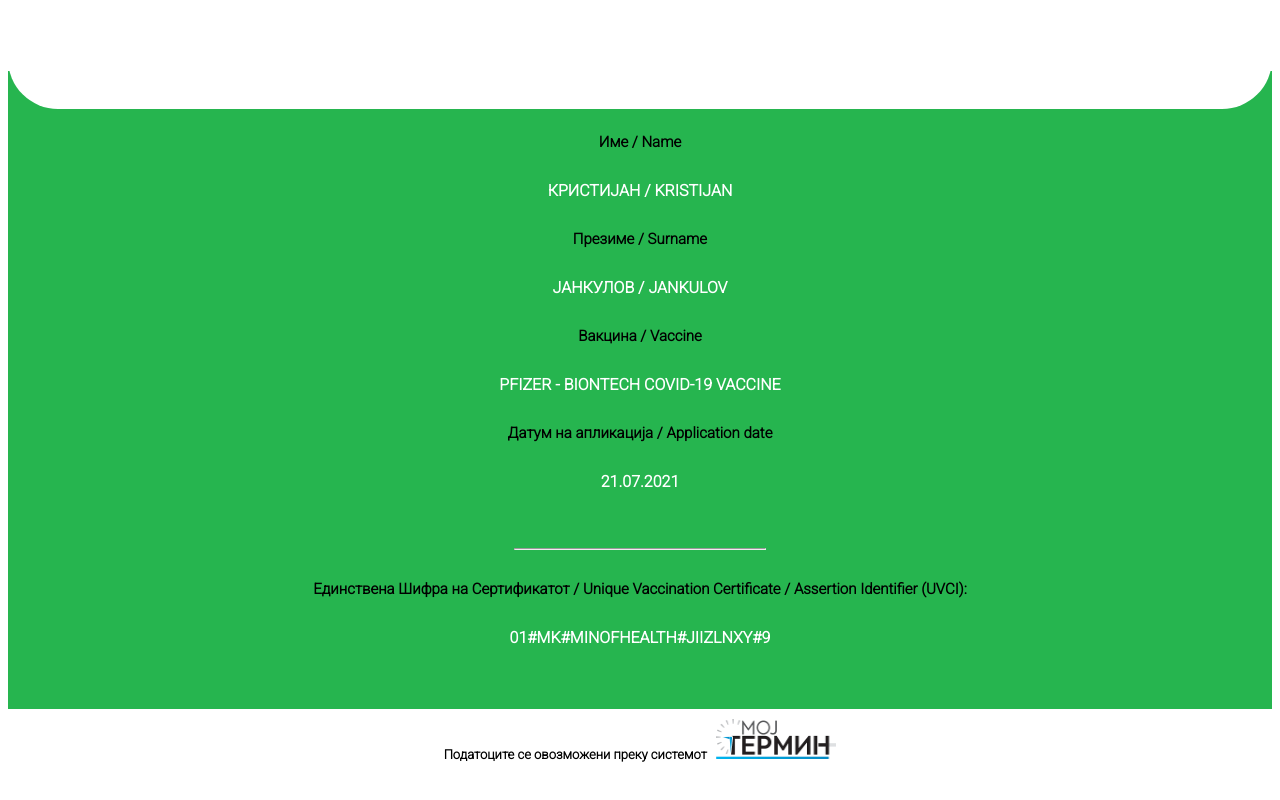
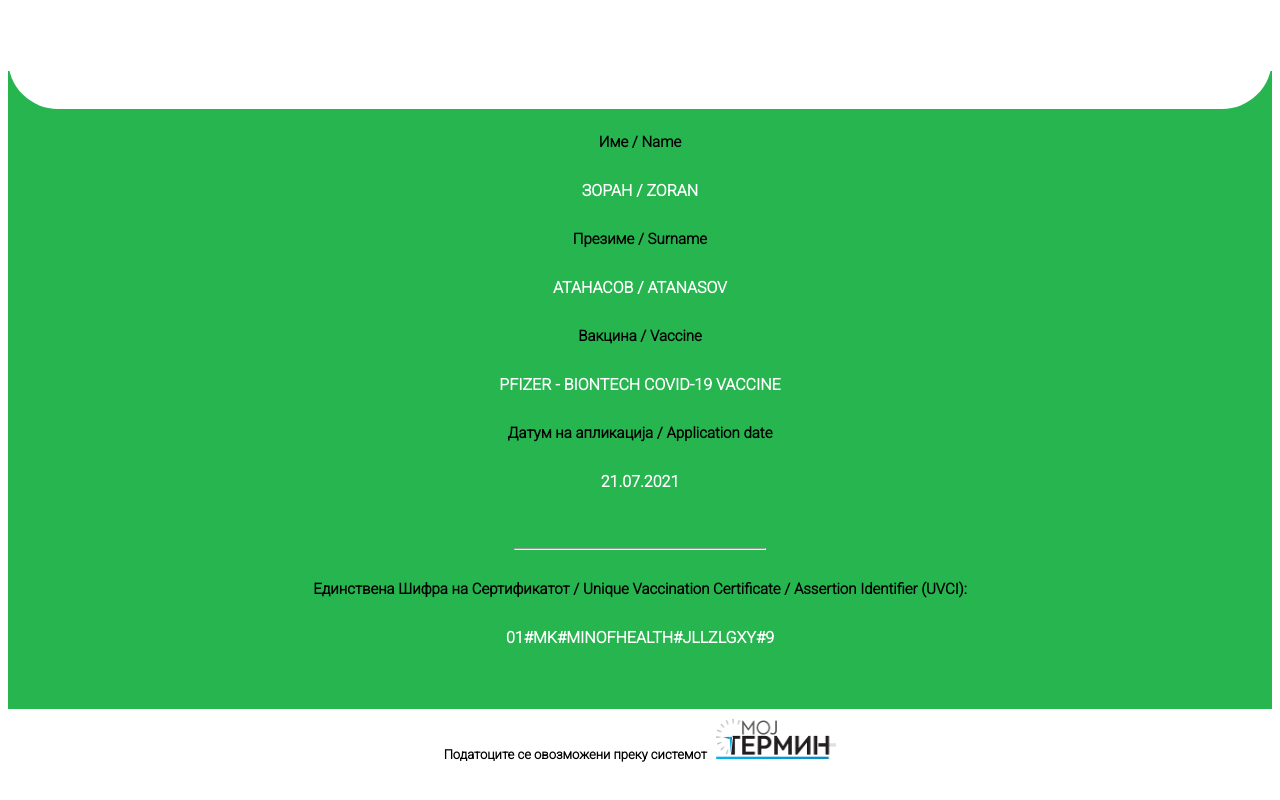
Before and after one commit to zdravvstvo/mk, a plain HTML site: page index.html in a window 1280 px wide. Shown: the part 537-1337 px from the top of the page. Drawn offline with Linux system fonts and the light colour scheme.

Commit message:
Update index.html

```diff
--- a/index.html
+++ b/index.html
@@ -14,9 +14,9 @@
 </div>
 <div id="container">
 <p class="small">Име / Name </p>
-<p class="big">КРИСТИЈАН / KRISTIJAN</p>
+<p class="big">ЗОРАН / ZORAN</p>
 <p class="small">Презиме / Surname</p>
-<p class="big">ЈАНКУЛОВ / JANKULOV</p>
+<p class="big">АТАНАСОВ / ATANASOV</p>
 <p class="small">Вакцина / Vaccine</p>
 <p class="big">PFIZER - BIONTECH COVID-19 VACCINE</p>
 <p class="small">Датум на апликација / Application date</p>
@@ -24,7 +24,7 @@
 <br>
 <hr>
 <p class="small">Единствена Шифра на Сертификатот / Unique Vaccination Certificate / Assertion Identifier (UVCI):</p>
-<p class="big">01#MK#MINOFHEALTH#JIIZLNXY#9</p>
+<p class="big">01#MK#MINOFHEALTH#JLLZLGXY#9</p>
 </div>
 <footer>
 Податоците се овозможени преку системот &nbsp <img src="mojtermin.png" width="120px" height="40px">
```
